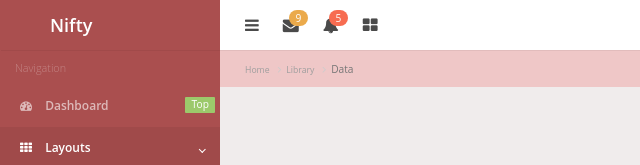
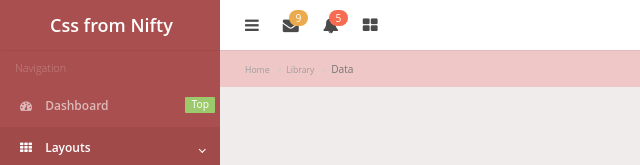
Before and after one commit to shatle/gulp_test, a website: page src/index.html in a window 1280 px wide. Shown: the top 165 px of the page, 0-640 px from the left. Drawn offline with nearby package versions, Linux system fonts and the light colour scheme; files that its build step writes are made by us from their sources; files whose address does not match are found by name.

Commit message:
change css

```diff
--- a/src/index.html
+++ b/src/index.html
@@ -19,7 +19,7 @@
           <a href="index.html" class="navbar-brand">
             <!-- <img src="assets/img/avatar.jpg" alt="Nifty Logo" class="brand-icon"> -->
             <div class="brand-title">
-              <span class="brand-text">Nifty</span>
+              <span class="brand-text">Css from Nifty</span>
             </div>
           </a>
         </div>
```
Also changed, not shown: build/index.html, build/index.min.html.
